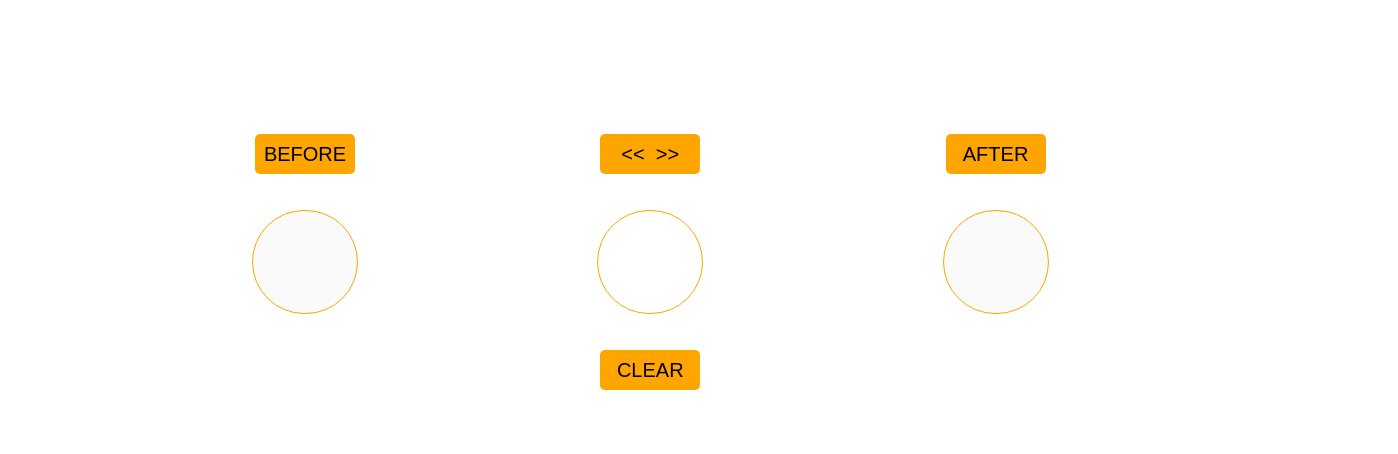
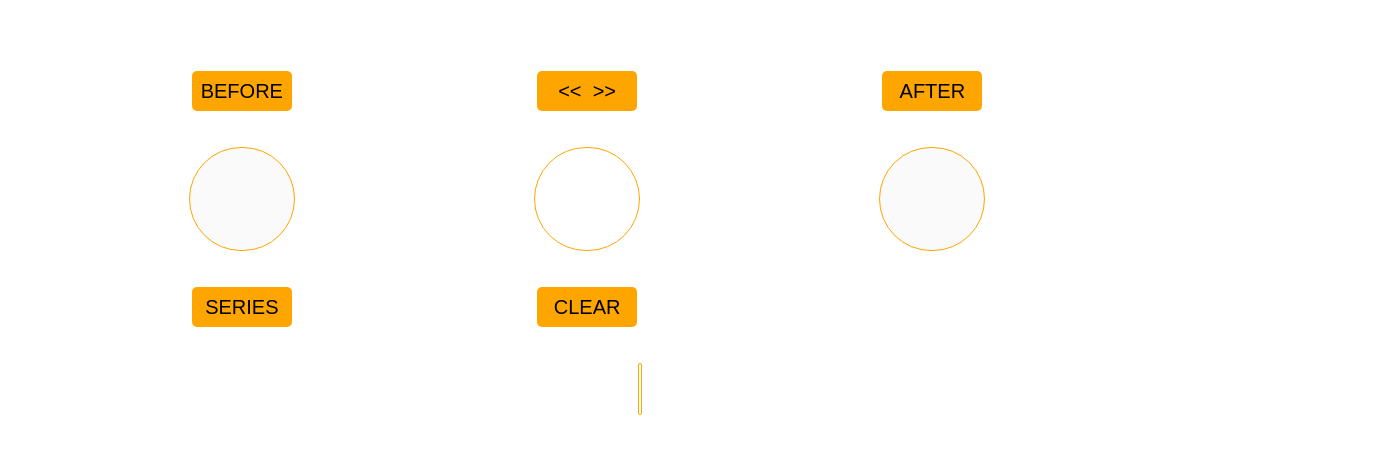
Before and after one commit to kunmun19/kunmun19.github.io, a plain HTML site: page index.html in a window 1280 px wide. Shown: the whole page, 1398 px wide, since content can reach past the window. Drawn offline with Linux system fonts and the light colour scheme.

Commit message:
Update index.html
Added Series button

```diff
--- a/index.html
+++ b/index.html
@@ -69,25 +69,41 @@ function getBothNumber(){
 }
 
 function refresh(){
-console.log("clear");
 	document.getElementById("currentText").value="";
 	document.getElementById("beforeText").value = "";
 	document.getElementById("afterText").value = "";
 }
+
+function series(){
+	let currentNumber = document.getElementById("currentText").value;
+	let startNumber = 1;
+	if(parseInt(currentNumber) > 2){
+		startNumber = parseInt(currentNumber) - 2;
+	}
+	let endNumber = startNumber + 7;
+	var strNumbers= "";
+	for(var i=startNumber; i < endNumber -1; i++){
+		strNumbers += i + " - ";
+	}
+	strNumbers += endNumber;
+	document.getElementById("spanSeries").innerHTML= strNumbers;
+}
 </script>
 <body>
-<div style="width: 90%;padding:10%;">
+<div style="width: 90%;padding:5%;">
 	<div class="innerDiv"> <input type="Button" value="BEFORE" class="button" onclick="getPrevNumber()" /> </div>
 	<div class="innerDiv"> <input type="Button" value="<<  >>" class="button" onclick="getBothNumber()" /></div>
 	<div class="innerDiv"> <input type="Button" value="AFTER" class="button" onclick="getNextNumber()" /></div>
 	<br/><br/><br/>
 	<div class="innerDiv"><input id="beforeText" type="text" class="textbox" disabled /> </div>
-	<div class="innerDiv"><input id="currentText" type="text"  class="textbox" /> </div>
+	<div class="innerDiv"><input id="currentText" type="number" class="textbox" /> </div>
 	<div class="innerDiv"> <input id="afterText" type="text"  class="textbox" disabled /></div>
 	<br/><br/><br/>
-	<div class="innerDiv"> </div>
+	<div class="innerDiv"> <input type="Button" value="SERIES" class="button" onclick="series()" /></div>
 	<div class="innerDiv"> <input type="Button" value="CLEAR" class="button" onclick="refresh()" /></div>
 	<div class="innerDiv"> </div>
+	<br/><br/><br/>
+	<div style="width:100%;text-align:center;"><span id="spanSeries" class="textbox" style="padding-left:2px;"><span></div>
 </div>
 
 </body>
```
